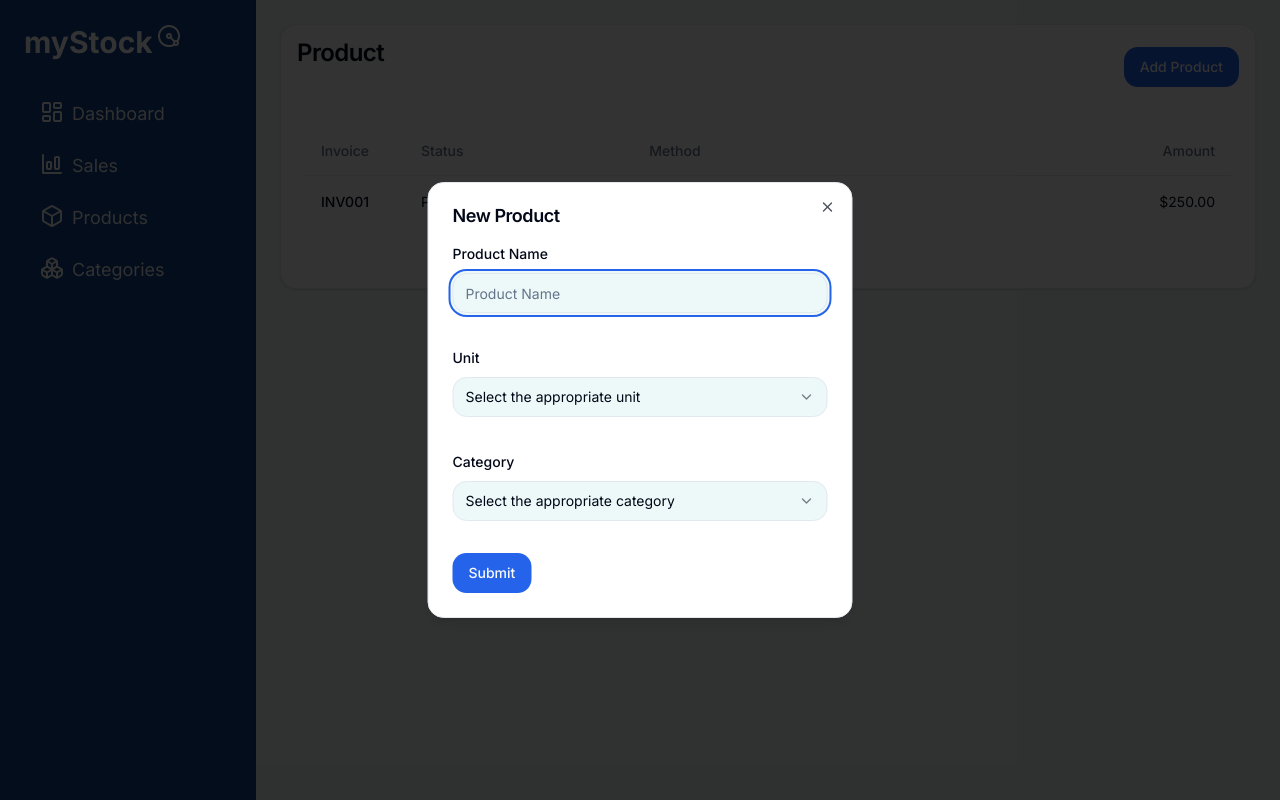
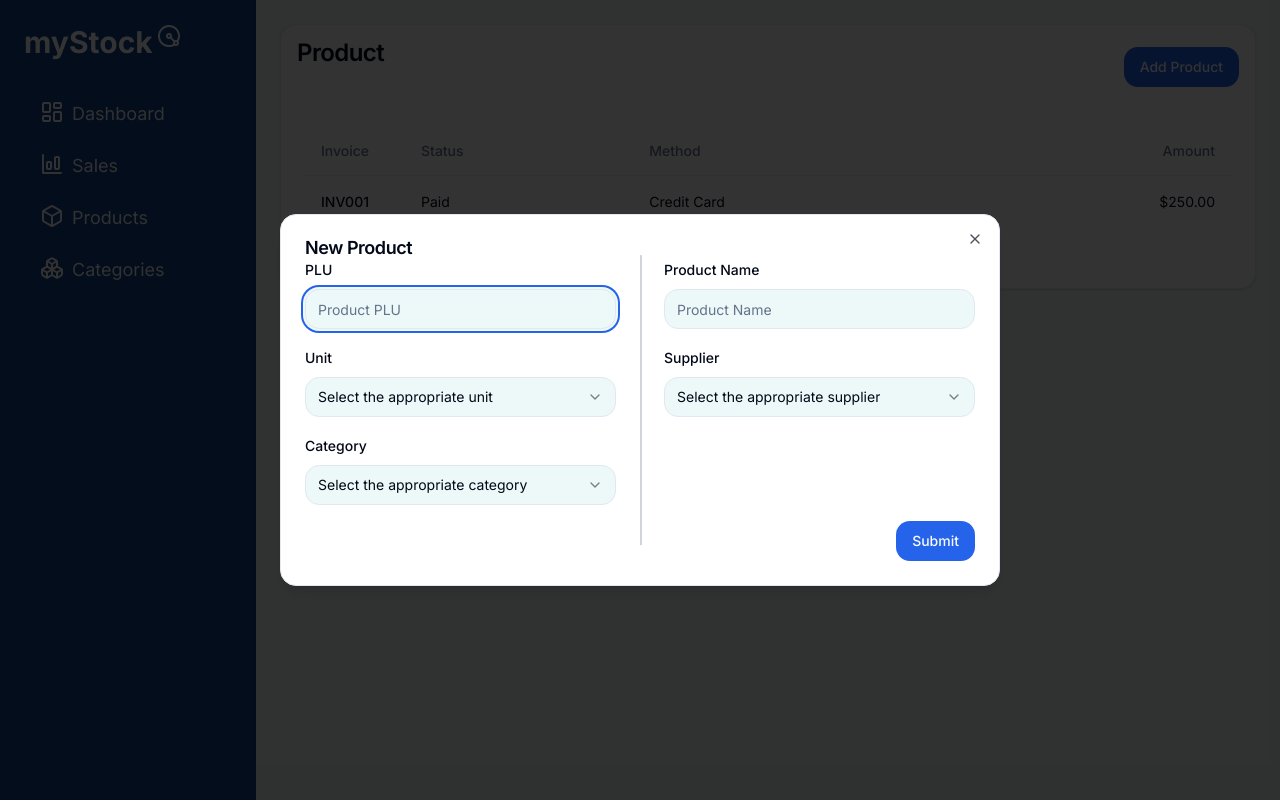
Before and after one commit to kusumaalief/my-stock, a Next.js app: page /products in a window 1280 px wide. Both pictures are taken after a click on the button "Add Product". Built offline with nearby package versions, Linux system fonts and the light colour scheme.

Commit message:
getProducts API and firebase service

```diff
--- /dev/null
+++ b/src/app/api/products/route.ts
@@ -0,0 +1,35 @@
+import { addProduct, getProducts } from "@/lib/firebase/productservices";
+import { NextResponse } from "next/server";
+
+export async function POST(req: Request) {
+  let res: IFResponse = {};
+  let data = await req.json();
+  await addProduct(data, ({ status }: { status: boolean }) => {
+    if (status) {
+      res = {
+        status: status,
+        statusCode: 200,
+        message: "success",
+      };
+    } else {
+      res = {
+        status: status,
+        statusCode: 400,
+        message: "failed",
+      };
+    }
+  });
+  return NextResponse.json(res);
+}
+
+export async function GET() {
+  let res: IFResponse = {};
+  await getProducts(({ status, data }: { status: boolean; data: {} }) => {
+    if (status) {
+      res = { status: status, statusCode: 200, data: data };
+    } else {
+      res = { status: status, statusCode: 400, data: data };
+    }
+  });
+  return NextResponse.json(res);
+}
--- a/src/app/products/page.tsx
+++ b/src/app/products/page.tsx
@@ -31,13 +31,12 @@ type Props = {};
 
 const ProductsPage = (props: Props) => {
   const [toggleModal, setToggleModal] = useState<boolean>(false);
-  const onSubmit = async () => {
-    console.log("SUBMIT");
+
+  const fetchData = async () => {
+    const result = fetch("api/products", {
+      method: "GET",
+    });
   };
-
-  // const showDialogModal = () => {
-  //   setShowModal(!showModal)
-  // };
 
   return (
     <div>
@@ -45,7 +44,7 @@ const ProductsPage = (props: Props) => {
         <CardHeader className="flex flex-row justify-between">
           <CardTitle>Product</CardTitle>
 
-          <ModalDialog title="Add Product">
+          <ModalDialog buttonTitle="Add Product">
             <DialogHeader>
               <DialogTitle>New Product</DialogTitle>
             </DialogHeader>
--- a/src/components/ModalDialog.tsx
+++ b/src/components/ModalDialog.tsx
@@ -15,22 +15,23 @@ import { Input } from "./ui/input";
 
 type ModalDialogProps = {
   variant?: "success";
-  title: string;
+  buttonTitle: string;
   children: React.ReactNode;
 };
 
-function ModalDialog({ variant, title, children }: ModalDialogProps) {
+function ModalDialog({ variant, buttonTitle, children }: ModalDialogProps) {
   return (
-    <div>
-      <Dialog>
-        <DialogTrigger asChild>
-          <Button variant={variant}>{title}</Button>
-        </DialogTrigger>
-        <DialogContent className="sm:max-w-[425px] bg-white">
+    <Dialog>
+      <DialogTrigger asChild>
+        <Button variant={variant}>{buttonTitle}</Button>
+      </DialogTrigger>
+      <DialogContent className="bg-white w-[340px] md:w-[720px]">
+        <div className="relative">
+          <div className="absolute left-1/2 top-1/2 -translate-y-1/2 w-[2px] h-[90%] bg-gray-300"></div>
           {children}
-        </DialogContent>
-      </Dialog>
-    </div>
+        </div>
+      </DialogContent>
+    </Dialog>
   );
 }
 
--- a/src/components/product/AddProduct.tsx
+++ b/src/components/product/AddProduct.tsx
@@ -6,6 +6,7 @@ import {
   FormField,
   FormItem,
   FormLabel,
+  FormMessage,
 } from "@/components/ui/form";
 
 import {
@@ -23,11 +24,13 @@ import { Button } from "../ui/button";
 type Props = {};
 
 const ProductFormSchema = z.object({
+  plu: z.string().min(6),
   productName: z.string().min(2, {
     message: "Product must be at least 2 characters.",
   }),
-  unit: z.string().min(2),
-  category: z.string().min(2),
+  unit: z.string(),
+  category: z.string(),
+  supplier: z.string(),
   quantity: z.number(),
 });
 
@@ -35,14 +38,26 @@ function AddProduct({}: Props) {
   const productForm = useForm<z.infer<typeof ProductFormSchema>>({
     resolver: zodResolver(ProductFormSchema),
     defaultValues: {
+      plu: "",
       productName: "",
       unit: "",
       category: "",
+      supplier: "",
       quantity: 0,
     },
   });
-  const onSubmit = async () => {
-    console.log("SUBMIT");
+  const onSubmit = async (values: z.infer<typeof ProductFormSchema>) => {
+    let data: any = {};
+    const res = await fetch("api/product", {
+      method: "POST",
+      headers: {
+        "Content-Type": "Application/json",
+      },
+      body: JSON.stringify(values),
+    });
+    data = await res.json();
+
+    console.log("res", data);
   };
 
   return (
@@ -50,8 +65,21 @@ function AddProduct({}: Props) {
       <Form {...productForm}>
         <form
           onSubmit={productForm.handleSubmit(onSubmit)}
-          className="space-y-8"
+          className="grid grid-cols-2 gap-y-4 gap-x-12"
         >
+          <FormField
+            control={productForm.control}
+            name="plu"
+            render={({ field }) => (
+              <FormItem>
+                <FormLabel>PLU</FormLabel>
+                <FormControl>
+                  <Input placeholder="Product PLU" {...field} />
+                </FormControl>
+                <FormMessage />
+              </FormItem>
+            )}
+          />
           <FormField
             control={productForm.control}
             name="productName"
@@ -59,8 +87,9 @@ function AddProduct({}: Props) {
               <FormItem>
                 <FormLabel>Product Name</FormLabel>
                 <FormControl>
-                  <Input placeholder="Product Name" />
+                  <Input placeholder="Product Name" {...field} />
                 </FormControl>
+                <FormMessage />
               </FormItem>
             )}
           />
@@ -79,12 +108,38 @@ function AddProduct({}: Props) {
                       <SelectValue placeholder="Select the appropriate unit" />
                     </SelectTrigger>
                   </FormControl>
-                  <SelectContent>
+                  <SelectContent {...field}>
                     <SelectItem value="m@example.com">m@example.com</SelectItem>
                     <SelectItem value="m@google.com">m@google.com</SelectItem>
                     <SelectItem value="m@support.com">m@support.com</SelectItem>
                   </SelectContent>
                 </Select>
+                <FormMessage />
+              </FormItem>
+            )}
+          />
+          <FormField
+            control={productForm.control}
+            name="supplier"
+            render={({ field }) => (
+              <FormItem>
+                <FormLabel>Supplier</FormLabel>
+                <Select
+                  onValueChange={field.onChange}
+                  defaultValue={field.value}
+                >
+                  <FormControl>
+                    <SelectTrigger>
+                      <SelectValue placeholder="Select the appropriate supplier" />
+                    </SelectTrigger>
+                  </FormControl>
+                  <SelectContent {...field}>
+                    <SelectItem value="m@example.com">m@example.com</SelectItem>
+                    <SelectItem value="m@google.com">m@google.com</SelectItem>
+                    <SelectItem value="m@support.com">m@support.com</SelectItem>
+                  </SelectContent>
+                </Select>
+                <FormMessage />
               </FormItem>
             )}
           />
@@ -103,7 +158,7 @@ function AddProduct({}: Props) {
                       <SelectValue placeholder="Select the appropriate category" />
                     </SelectTrigger>
                   </FormControl>
-                  <SelectContent>
+                  <SelectContent {...field}>
                     <SelectItem value="m@example.com">m@example.com</SelectItem>
                     <SelectItem value="m@google.com">m@google.com</SelectItem>
                     <SelectItem value="m@support.com">m@support.com</SelectItem>
@@ -112,7 +167,9 @@ function AddProduct({}: Props) {
               </FormItem>
             )}
           />
-          <Button type="submit">Submit</Button>
+          <Button type="submit" className="col-span-2 w-fit ml-auto">
+            Submit
+          </Button>
         </form>
       </Form>
     </div>
--- a/src/components/ui/dialog.tsx
+++ b/src/components/ui/dialog.tsx
@@ -1,18 +1,18 @@
-"use client"
+"use client";
 
-import * as React from "react"
-import * as DialogPrimitive from "@radix-ui/react-dialog"
-import { X } from "lucide-react"
+import * as React from "react";
+import * as DialogPrimitive from "@radix-ui/react-dialog";
+import { X } from "lucide-react";
 
-import { cn } from "@/lib/utils"
+import { cn } from "@/lib/utils";
 
-const Dialog = DialogPrimitive.Root
+const Dialog = DialogPrimitive.Root;
 
-const DialogTrigger = DialogPrimitive.Trigger
+const DialogTrigger = DialogPrimitive.Trigger;
 
-const DialogPortal = DialogPrimitive.Portal
+const DialogPortal = DialogPrimitive.Portal;
 
-const DialogClose = DialogPrimitive.Close
+const DialogClose = DialogPrimitive.Close;
 
 const DialogOverlay = React.forwardRef<
   React.ElementRef<typeof DialogPrimitive.Overlay>,
@@ -26,8 +26,8 @@ const DialogOverlay = React.forwardRef<
     )}
     {...props}
   />
-))
-DialogOverlay.displayName = DialogPrimitive.Overlay.displayName
+));
+DialogOverlay.displayName = DialogPrimitive.Overlay.displayName;
 
 const DialogContent = React.forwardRef<
   React.ElementRef<typeof DialogPrimitive.Content>,
@@ -38,7 +38,7 @@ const DialogContent = React.forwardRef<
     <DialogPrimitive.Content
       ref={ref}
       className={cn(
-        "fixed left-[50%] top-[50%] z-50 grid w-full max-w-lg translate-x-[-50%] translate-y-[-50%] gap-4 border bg-background p-6 shadow-lg duration-200 data-[state=open]:animate-in data-[state=closed]:animate-out data-[state=closed]:fade-out-0 data-[state=open]:fade-in-0 data-[state=closed]:zoom-out-95 data-[state=open]:zoom-in-95 data-[state=closed]:slide-out-to-left-1/2 data-[state=closed]:slide-out-to-top-[48%] data-[state=open]:slide-in-from-left-1/2 data-[state=open]:slide-in-from-top-[48%] sm:rounded-lg",
+        "fixed left-[50%] top-[50%] z-50 grid translate-x-[-50%] translate-y-[-50%] gap-4 border bg-background p-6 shadow-lg duration-200 data-[state=open]:animate-in data-[state=closed]:animate-out data-[state=closed]:fade-out-0 data-[state=open]:fade-in-0 data-[state=closed]:zoom-out-95 data-[state=open]:zoom-in-95 data-[state=closed]:slide-out-to-left-1/2 data-[state=closed]:slide-out-to-top-[48%] data-[state=open]:slide-in-from-left-1/2 data-[state=open]:slide-in-from-top-[48%] sm:rounded-lg",
         className
       )}
       {...props}
@@ -50,8 +50,8 @@ const DialogContent = React.forwardRef<
       </DialogPrimitive.Close>
     </DialogPrimitive.Content>
   </DialogPortal>
-))
-DialogContent.displayName = DialogPrimitive.Content.displayName
+));
+DialogContent.displayName = DialogPrimitive.Content.displayName;
 
 const DialogHeader = ({
   className,
@@ -64,8 +64,8 @@ const DialogHeader = ({
     )}
     {...props}
   />
-)
-DialogHeader.displayName = "DialogHeader"
+);
+DialogHeader.displayName = "DialogHeader";
 
 const DialogFooter = ({
   className,
@@ -78,8 +78,8 @@ const DialogFooter = ({
     )}
     {...props}
   />
-)
-DialogFooter.displayName = "DialogFooter"
+);
+DialogFooter.displayName = "DialogFooter";
 
 const DialogTitle = React.forwardRef<
   React.ElementRef<typeof DialogPrimitive.Title>,
@@ -93,8 +93,8 @@ const DialogTitle = React.forwardRef<
     )}
     {...props}
   />
-))
-DialogTitle.displayName = DialogPrimitive.Title.displayName
+));
+DialogTitle.displayName = DialogPrimitive.Title.displayName;
 
 const DialogDescription = React.forwardRef<
   React.ElementRef<typeof DialogPrimitive.Description>,
@@ -105,8 +105,8 @@ const DialogDescription = React.forwardRef<
     className={cn("text-sm text-muted-foreground", className)}
     {...props}
   />
-))
-DialogDescription.displayName = DialogPrimitive.Description.displayName
+));
+DialogDescription.displayName = DialogPrimitive.Description.displayName;
 
 export {
   Dialog,
@@ -119,4 +119,4 @@ export {
   DialogFooter,
   DialogTitle,
   DialogDescription,
-}
+};
--- /dev/null
+++ b/src/lib/firebase/productservices.ts
@@ -0,0 +1,37 @@
+import {
+  addDoc,
+  collection,
+  getDocs,
+  getFirestore,
+  query,
+  where,
+} from "firebase/firestore";
+import firebaseApp from ".";
+import bcrypt from "bcrypt";
+
+const db = getFirestore(firebaseApp);
+
+export async function addProduct(productData: any, callback: Function) {
+  await addDoc(collection(db, "products"), productData)
+    .then(() => {
+      callback(true);
+      console.log("Data is submitted");
+    })
+    .catch((e) => {
+      callback(false);
+      console.log("Failed !");
+    });
+}
+
+export async function getProducts(callback: Function) {
+  const snapShot = await getDocs(collection(db, "products"));
+  const data = snapShot.docs.map((doc) => ({
+    ...doc.data(),
+  }));
+
+  if ((data.length <<= 0)) {
+    return callback({ status: false, data: null });
+  } else {
+    return callback({ status: true, data: data });
+  }
+}
--- a/src/lib/firebase/service.ts
+++ b/src/lib/firebase/service.ts
@@ -4,7 +4,6 @@ import {
   getDocs,
   getFirestore,
   query,
-  snapshotEqual,
   where,
 } from "firebase/firestore";
 import firebaseApp from ".";
--- a/src/lib/types.ts
+++ b/src/lib/types.ts
@@ -17,7 +17,7 @@ interface IFUserData {
 }
 
 interface IFResponse {
-  data?: { username: string; email: string };
+  data?: {};
   status?: boolean;
   statusCode?: number;
   message?: string;
```
Also changed, not shown: src/app/api/product/route.ts (deleted).
